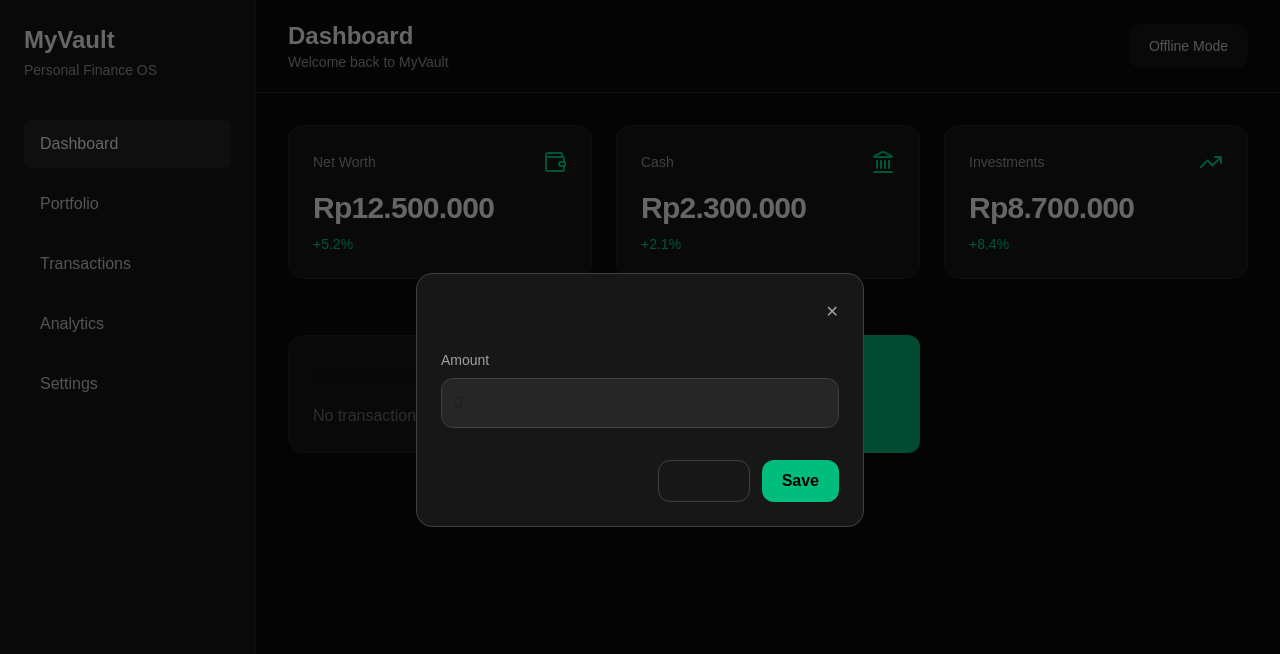
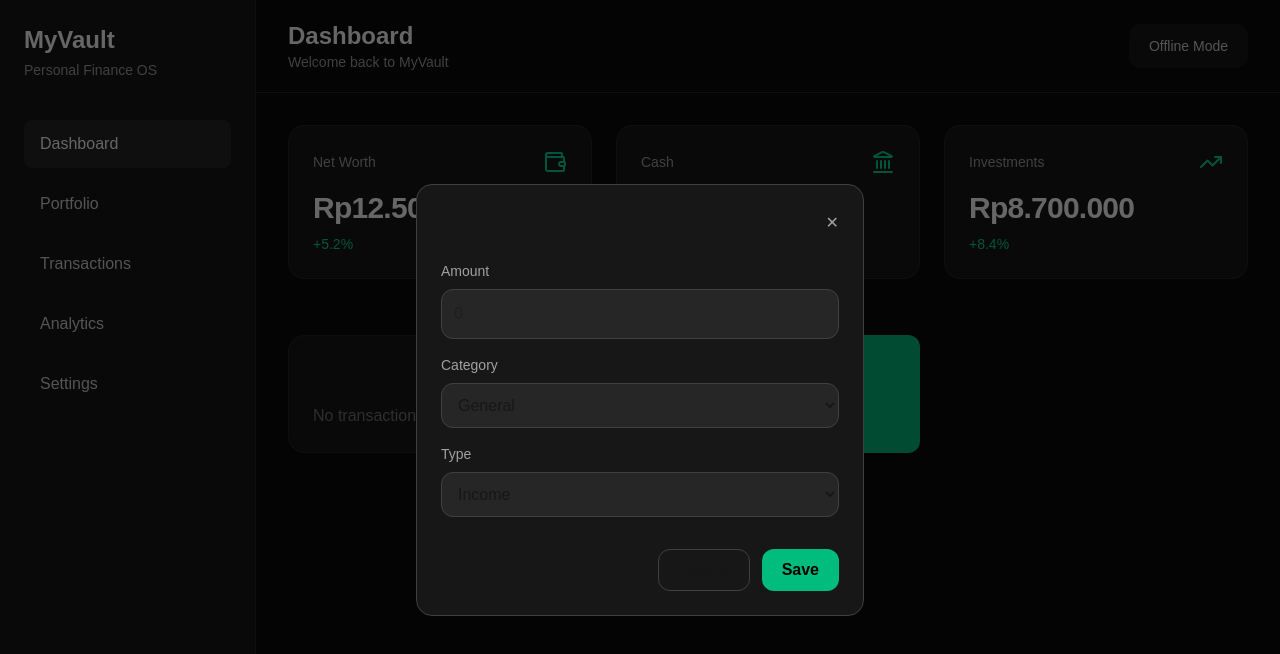
Before and after one commit to LiloMilo-lab/MyVault, a Next.js app: page / in a window 1280 px wide. Both pictures are taken after a click on the button "+ Add Transaction". Shown: the top 654 px of the page. Built offline with nearby package versions, Linux system fonts and the light colour scheme.

Commit message:
feat: support transaction type and category

```diff
--- a/app/page.tsx
+++ b/app/page.tsx
@@ -11,11 +11,12 @@ import {
 import { useState } from "react";
 import TransactionModal from "@/components/dashboard/TransactionModal";
 import TransactionList from "@/components/transactions/TransactionList";
+import {Transaction} from "@/types/transaction";
 
 export default function Home() {
   const [isOpen, setIsOpen] = useState(false);
   const [cash, setCash] = useState(2300000);
-  const [transactions, setTransactions] = useState<number[]>([]);
+  const [transactions, setTransactions] = useState<Transaction[]>([]);
 
   return (
     <main className="flex min-h-screen bg-neutral-950">
--- a/components/dashboard/TransactionModal.tsx
+++ b/components/dashboard/TransactionModal.tsx
@@ -1,6 +1,7 @@
 "use client";
 
 import { useState } from "react";
+import { Transaction } from "@/types/transaction";
 
 type TransactionModalProps = {
   isOpen: boolean;
@@ -9,8 +10,8 @@ type TransactionModalProps = {
   cash: number;
   setCash: React.Dispatch<React.SetStateAction<number>>;
 
-  transactions: number[];
-  setTransactions: React.Dispatch<React.SetStateAction<number[]>>;
+  transactions: Transaction[];
+  setTransactions: React.Dispatch<React.SetStateAction<Transaction[]>>;
 };
 
 export default function TransactionModal({
@@ -22,6 +23,8 @@ export default function TransactionModal({
     setTransactions,
 }: TransactionModalProps) {
   const [amount, setAmount] = useState("");
+  const [category, setCategory] = useState("General");
+  const [type, setType] = useState<"Income" | "Expense">("Income");
 
   if (!isOpen) return null;
 
@@ -55,6 +58,42 @@ export default function TransactionModal({
           />
         </div>
 
+        <div className="mt-4">
+            <label className="mb-2 block text-sm text-neutral-400">
+                Category
+            </label>
+
+            <select
+                value={category}
+                onChange={(e) => setCategory(e.target.value)}
+                className="w-full rounded-xl border border-neutral-700 bg-neutral-800 p-3"
+            >
+                <option>General</option>
+                <option>Salary</option>
+                <option>Food</option>
+                <option>Transport</option>
+                <option>Shopping</option>
+                <option>Investment</option>
+            </select>
+        </div>
+
+        <div className="mt-4">
+            <label className="mb-2 block text-sm text-neutral-400">
+                Type
+            </label>
+
+            <select
+                value={type}
+                onChange={(e) =>
+                    setType(e.target.value as "Income" | "Expense")
+                }
+                className="w-full rounded-xl border border-neutral-700 bg-neutral-800 p-3"
+            >
+               <option>Income</option>
+               <option>Expense</option>
+            </select>
+        </div>
+
         <div className="mt-8 flex justify-end gap-3">
           <button
             onClick={() => setIsOpen(false)}
@@ -67,8 +106,21 @@ export default function TransactionModal({
                 onClick={() => {
                     if (!amount) return;
 
+                    if (type === "Income") {
                         setCash(cash + Number(amount));
-                setTransactions([...transactions, Number(amount)]);
+                    } else {
+                        setCash(cash - Number(amount));
+                    }
+
+                    setTransactions([
+                    ...transactions,
+                    {
+                        amount: Number(amount),
+                        category,
+                        type,
+                    },
+                    ]);
+
                     setAmount("");
                     setIsOpen(false);
                 }}
--- a/components/transactions/TransactionList.tsx
+++ b/components/transactions/TransactionList.tsx
@@ -1,5 +1,6 @@
+import {Transaction} from "@/types/transaction";
 type TransactionListProps = {
-  transactions: number[];
+  transactions: Transaction[];
 };
 
 export default function TransactionList({
@@ -25,7 +26,7 @@ export default function TransactionList({
               key={index}
               className="rounded-lg bg-neutral-800 p-3"
             >
-              + Rp{transaction.toLocaleString("id-ID")}
+              + Rp{transaction.amount.toLocaleString("id-ID")}
             </div>
 
           ))}
--- /dev/null
+++ b/types/transaction.ts
@@ -0,0 +1,5 @@
+export type Transaction = {
+  amount: number;
+  category: string;
+  type: "Income" | "Expense";
+};
```
Lines whose indentation alone changed are shown as unchanged.
